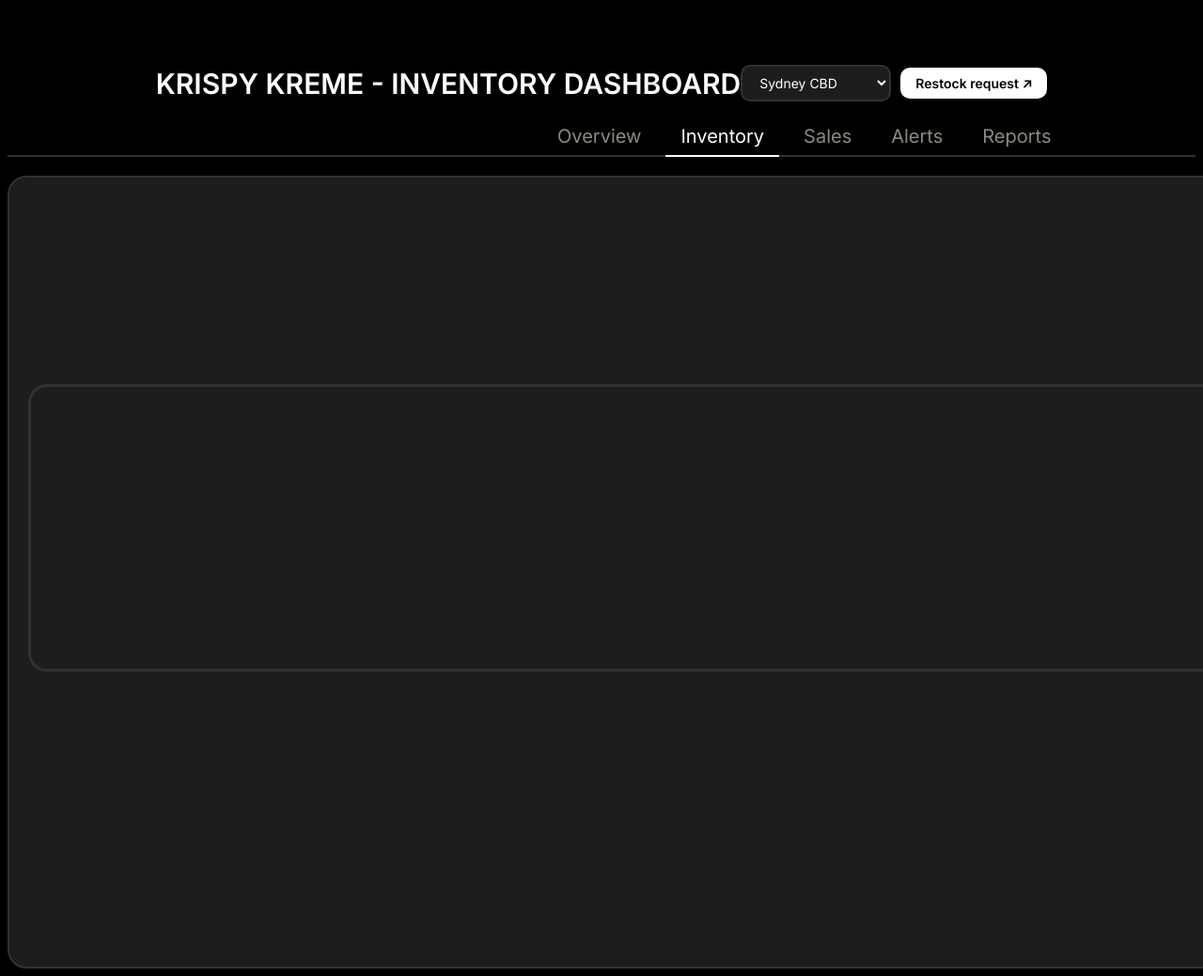
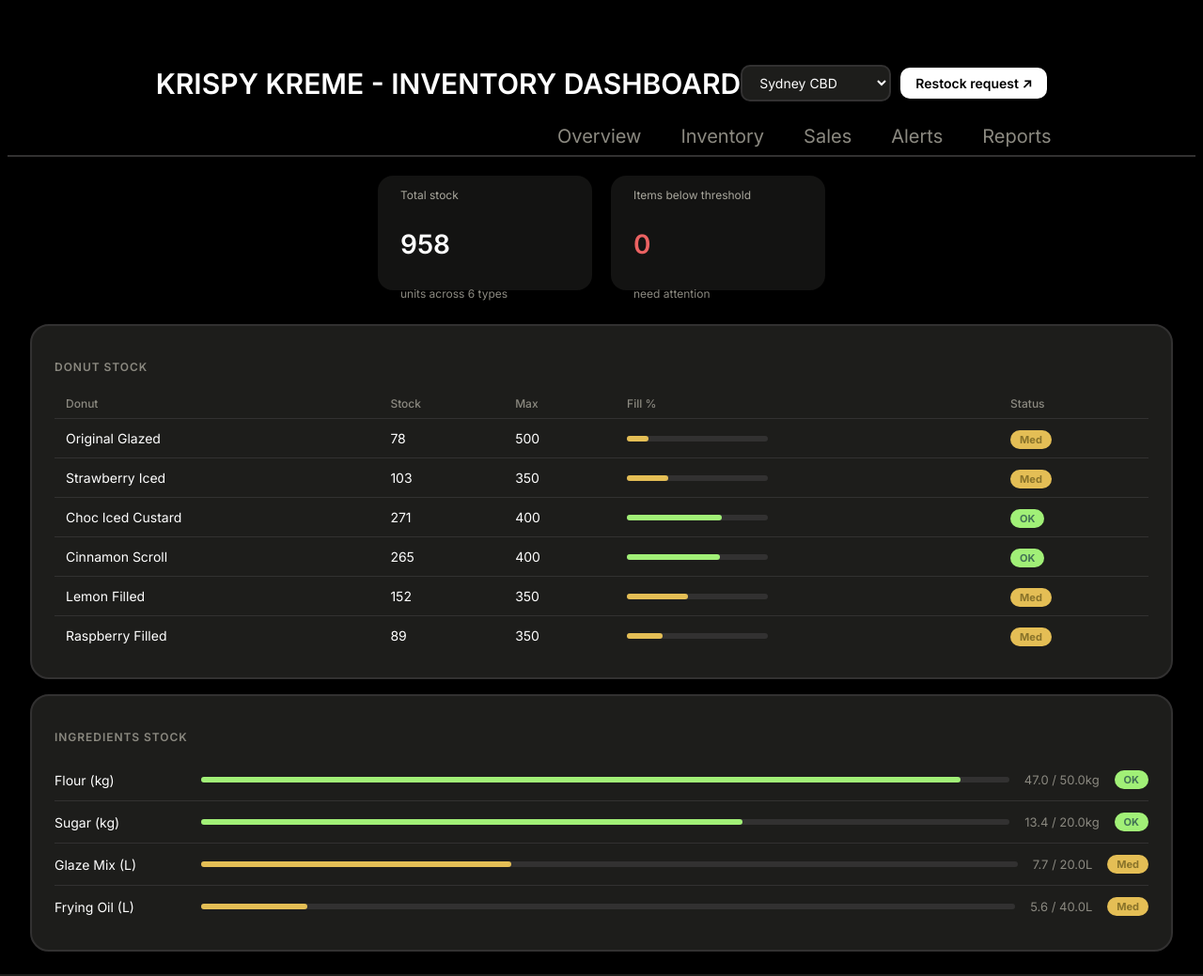
Before and after one commit to abbyxianggu/KK-Inventory-System-Project, a Flask app: page /inventory in a window 1280 px wide; the page is wider, and only the part inside the window is pictured. Shown: that part at 94% size. Run offline with Flask 3, Linux system fonts and the light colour scheme.

Commit message:
inventory charts

```diff
--- a/Enterprise Computing Project/KKINVSYS/page.py
+++ b/Enterprise Computing Project/KKINVSYS/page.py
@@ -45,12 +45,16 @@
     store = request.args.get('store', 'Sydney CBD')
     donuts = Donut.query.filter_by(store=store).all()
     ingredients = Ingredient.query.filter_by(store=store).all()
+    total_stock = sum(d.stock for d in donuts)
+    low_count = len([d for d in donuts if d.stock / d.max_stock < 0.10])
 
     return render_template('inventory.html',
         active='inventory',
         store=store,
         donuts=donuts,
-        ingredients=ingredients
+        ingredients=ingredients,
+        total_stock=total_stock,
+        low_count=low_count
     )
 
 @page.route('/sales')
--- a/Enterprise Computing Project/KKINVSYS/static/styles.css
+++ b/Enterprise Computing Project/KKINVSYS/static/styles.css
@@ -101,7 +101,8 @@
 .stats-row {
   display: flex;
   gap: 20px;
-  padding: 100px 100px 20px;
+  padding: 20px 20px 20px;
+
   justify-content: center;
 }
 
@@ -161,7 +162,6 @@
     top: 50px;
     left: 330px;
     padding-top: 70px;
-
 
 
  }
@@ -330,3 +330,86 @@
 .badge-med { background: #e4be55; color: #89732a; }
 .badge-low { background: #ea7e7e; color: #742121; }
 }
+
+/* INVENTORY */
+.inv-wrapper {
+  display: flex;
+  flex-direction: column;
+  gap: 16px;
+  padding: 16px 24px;
+}
+
+.inv-card {
+  background-color: var(--color-container);
+  border: 2px solid var(--color-outline);
+  border-radius: 20px;
+  padding: 24px;
+}
+
+.inv-title {
+  font-size: 12px;
+  font-weight: 600;
+  color: #8B8980;
+  letter-spacing: 0.08em;
+  margin-bottom: 16px;
+  font-family: "Inter", sans-serif;
+}
+
+.inv-table {
+  width: 100%;
+  border-collapse: collapse;
+  font-size: 14px;
+  font-family: "Inter", sans-serif;
+}
+
+.inv-table th {
+  text-align: left;
+  padding: 8px 12px;
+  font-size: 12px;
+  color: #8B8980;
+  border-bottom: 1px solid var(--color-outline);
+  font-weight: 500;
+  font-family: "Inter", sans-serif;
+}
+
+.inv-table td {
+  padding: 12px;
+  border-bottom: 1px solid var(--color-outline);
+  color: white;
+}
+
+.inv-table tr:last-child td {
+  border-bottom: none;
+}
+
+.inv-table .bar-bg {
+  width: 150px;
+}
+
+
+/* INGREDIENTS */
+.ing-row {
+  display: flex;
+  align-items: center;
+  gap: 16px;
+  padding: 12px 0;
+  border-bottom: 1px solid var(--color-outline);
+}
+
+.ing-row:last-child {
+  border-bottom: none;
+}
+
+.ing-name {
+  font-size: 14px;
+  color: white;
+  min-width: 140px;
+  font-family: "Inter", sans-serif;
+}
+
+.ing-qty {
+  font-size: 13px;
+  color: #8B8980;
+  white-space: nowrap;
+  font-family: "Inter", sans-serif;
+}
--- a/Enterprise Computing Project/KKINVSYS/templates/inventory.html
+++ b/Enterprise Computing Project/KKINVSYS/templates/inventory.html
@@ -1,22 +1,76 @@
+{% extends 'base.html' %}
+{% block title %}Inventory{% endblock %}
 
-{%extends 'base.html'%}
+{% block main %}
 
-{% block title %} inventory {% endblock %}
-
-{%block main%}
-<style>
-  #inv_tab{
-    color:rgb(255, 255, 255);
-    border-bottom: 2px solid white;
-  }
-  </style>
-<link rel="stylesheet" href="{{ url_for('static', filename='styles.css') }}">
-<link rel="preconnect" href="https://fonts.googleapis.com">
-<link rel="preconnect" href="https://fonts.gstatic.com" crossorigin>
-<link href="https://fonts.googleapis.com/css2?family=Inter:ital,opsz,wght@0,14..32,100..900;1,14..32,100..900&display=swap" rel="stylesheet">
-<title> Inventory </title>
-<div class="big_box">
-  <div class="inventory_box">
+<div class="stats-row">
+  <div class="stat-box">
+    <p class="stat-label">Total stock</p>
+    <p class="stat-value">{{ "{:,}".format(total_stock|int) }}</p>
+    <p class="stat-sub">units across 6 types</p>
+    <style>{padding-top: 10px;}</style>
+  </div>
+  <div class="stat-box">
+    <p class="stat-label">Items below threshold</p>
+    <p class="stat-value red">{{ low_count }}</p>
+    <p class="stat-sub">need attention</p>
+  </div>
 </div>
 
-{%endblock%}
+<div class="inv-wrapper">
+
+  <div class="inv-card">
+    <p class="inv-title">DONUT STOCK</p>
+    <table class="inv-table">
+      <thead>
+        <tr>
+          <th>Donut</th>
+          <th>Stock</th>
+          <th>Max</th>
+          <th>Fill %</th>
+          <th>Status</th>
+        </tr>
+      </thead>
+      <tbody>
+        {% for d in donuts %}
+          {% set pct = (d.stock / d.max_stock * 100)|int %}
+          {% if pct < 10 %}{% set status = "Low" %}
+          {% elif pct < 50 %}{% set status = "Med" %}
+          {% else %}{% set status = "OK" %}{% endif %}
+          <tr>
+            <td>{{ d.name }}</td>
+            <td>{{ d.stock }}</td>
+            <td>{{ d.max_stock }}</td>
+            <td>
+              <div class="bar-bg">
+                <div class="bar-fill {{ status|lower }}" style="width: {{ pct }}%"></div>
+              </div>
+            </td>
+            <td><span class="badge badge-{{ status|lower }}">{{ status }}</span></td>
+          </tr>
+        {% endfor %}
+      </tbody>
+    </table>
+  </div>
+
+  <div class="inv-card">
+    <p class="inv-title">INGREDIENTS STOCK</p>
+    {% for i in ingredients %}
+      {% set pct = (i.quantity / i.max_quantity * 100)|int %}
+      {% if pct < 10 %}{% set status = "Low" %}
+      {% elif pct < 50 %}{% set status = "Med" %}
+      {% else %}{% set status = "OK" %}{% endif %}
+      <div class="ing-row">
+        <span class="ing-name">{{ i.name }} ({{ i.unit }})</span>
+        <div class="bar-bg">
+          <div class="bar-fill {{ status|lower }}" style="width: {{ pct }}%"></div>
+        </div>
+        <span class="ing-qty">{{ i.quantity }} / {{ i.max_quantity }}{{ i.unit }}</span>
+        <span class="badge badge-{{ status|lower }}">{{ status }}</span>
+      </div>
+    {% endfor %}
+  </div>
+
+</div>
+
+{% endblock %}
--- a/Enterprise Computing Project/main.py
+++ b/Enterprise Computing Project/main.py
@@ -3,3 +3,7 @@
 
 if __name__ == '__main__':
     app.run(debug = True)
+
+## IMPORTANT!!!!!!!!!!
+## 1. RUN seed.py TO POPULATE THE DATABASE BEFORE STARTING THE APP!!!!!!!!!!
+## 2. OPEN IN CHROME AT 100% ZOOM TO AVOID LAYOUT ISSUES!!!!!!
```
Also changed, not shown: Enterprise Computing Project/instance/kk.db.
